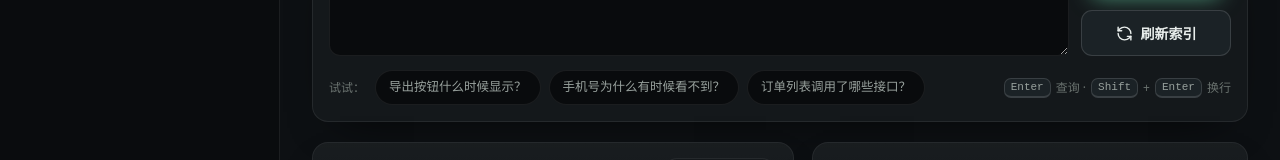
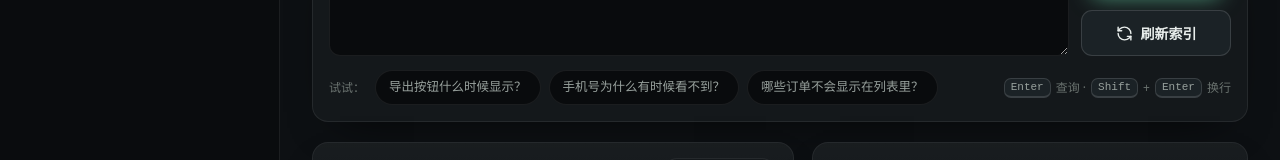
Before and after one commit to Act-ola/frontend-logic-assistant, a Next.js app in the folder apps/web/: page / in a window 1280 px wide. Shown: the part 305-465 px from the top of the page. Built offline with nearby package versions, Linux system fonts and the light colour scheme.

Commit message:
fix: 推荐话术去掉技术问题，统一为业务相关问题
将默认推荐话术第三条"订单列表调用了哪些接口？"替换为"哪些订单不会显示在列表里？"，对应 demo 订单列表的过滤逻辑，与整体业务导向保持一致，并同步更新 README

```diff
--- a/apps/web/src/components/assistant-workbench.tsx
+++ b/apps/web/src/components/assistant-workbench.tsx
@@ -30,7 +30,7 @@ type IndexStatus = {
 const DEFAULT_EXAMPLES = [
   "导出按钮什么时候显示？",
   "手机号为什么有时候看不到？",
-  "订单列表调用了哪些接口？"
+  "哪些订单不会显示在列表里？"
 ];
 
 const CONFIDENCE_LABEL: Record<string, string> = {
```
Also changed, not shown: 1 other file (tests, documents, lock files or other folders).
